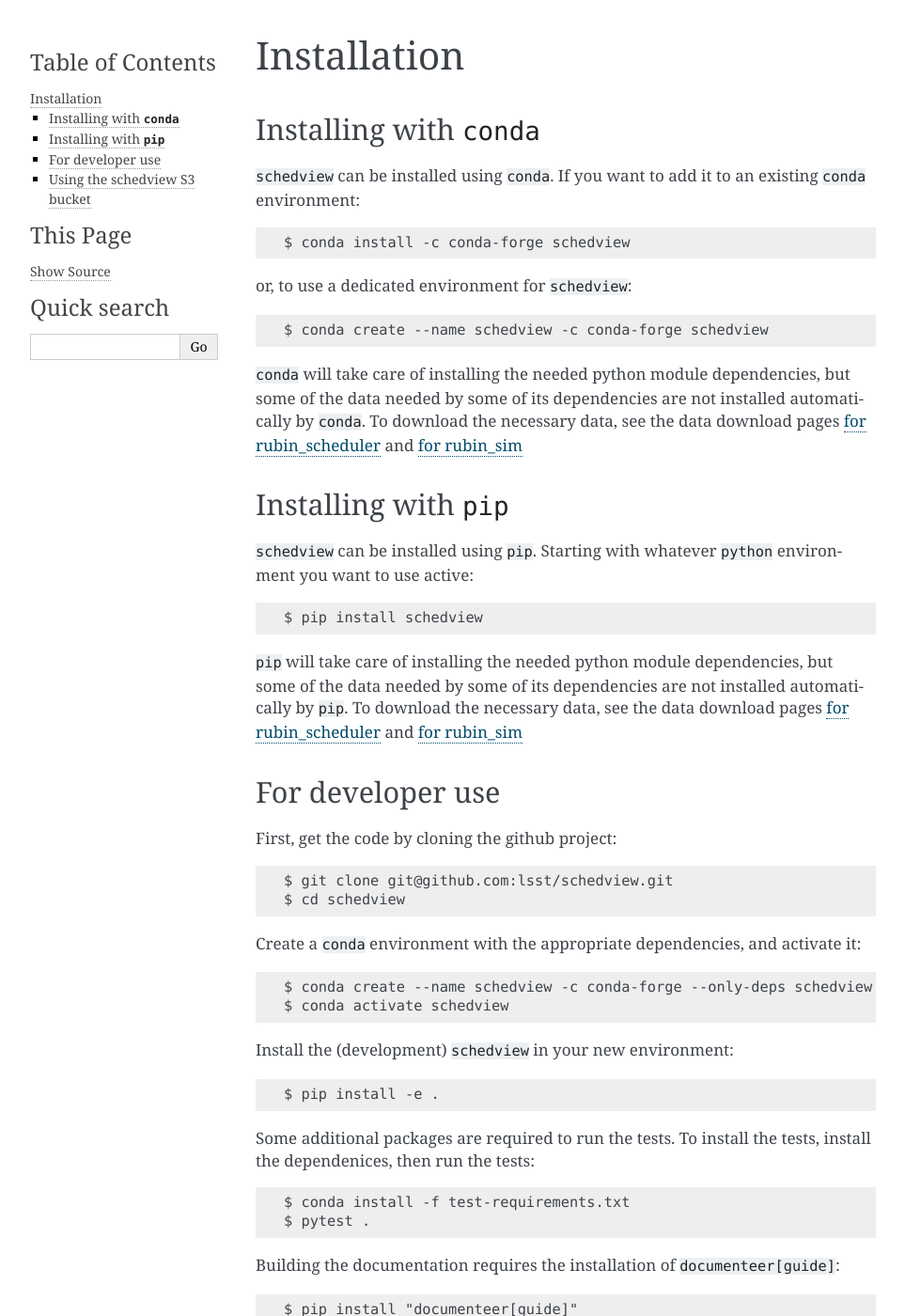
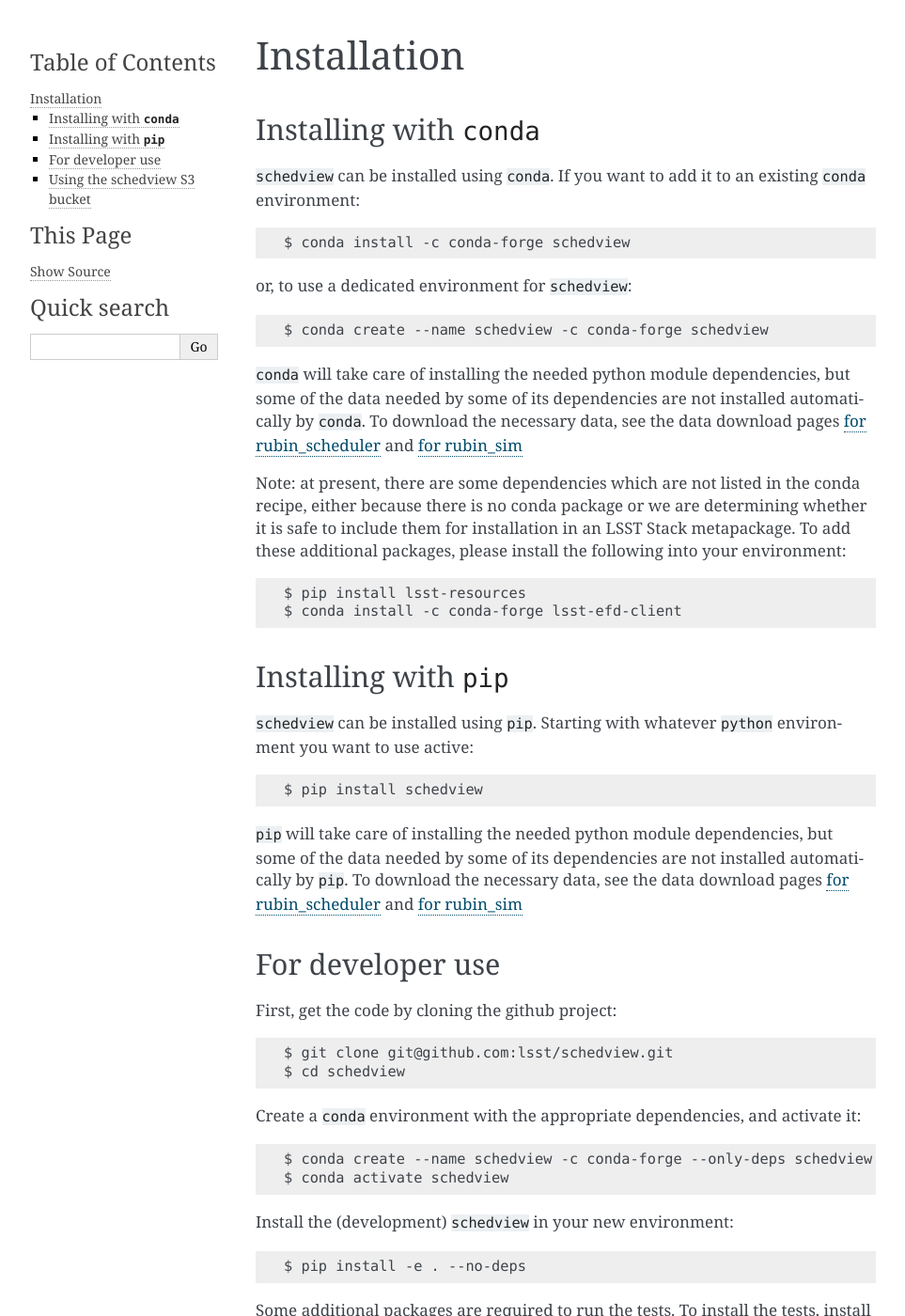
Before and after one commit to lsst/schedview, a Sphinx documentation site: the page built from docs/installation.rst, in a window 1280 px wide and 1400 px high. Shown: the whole window at 94% size, without its empty margins (148-1111 px from the left). Built offline with Sphinx 7.4.7, drawn with Linux system fonts in a browser that asks for light colours.

Commit message:
Extend installation instructions

```diff
--- a/docs/installation.rst
+++ b/docs/installation.rst
@@ -19,6 +19,15 @@
 To download the necessary data, see the data download pages
 `for rubin_scheduler <https://rubin-scheduler.lsst.io/data-download.html#data-download>`_
 and `for rubin_sim <https://rubin-sim.lsst.io/data-download.html#data-download>`_
+
+Note: at present, there are some dependencies which are not listed in the
+conda recipe, either because there is no conda package or we are determining
+whether it is safe to include them for installation in an LSST Stack metapackage.
+To add these additional packages, please install the following into your environment::
+
+  $ pip install lsst-resources
+  $ conda install -c conda-forge lsst-efd-client
+
 
 Installing with ``pip``
 -----------------------
@@ -51,7 +60,7 @@
 
 Install the (development) ``schedview`` in your new environment::
 
- $ pip install -e .
+ $ pip install -e . --no-deps
 
 Some additional packages are required to run the tests.
 To install the tests, install the dependenices, then run the tests::
```
